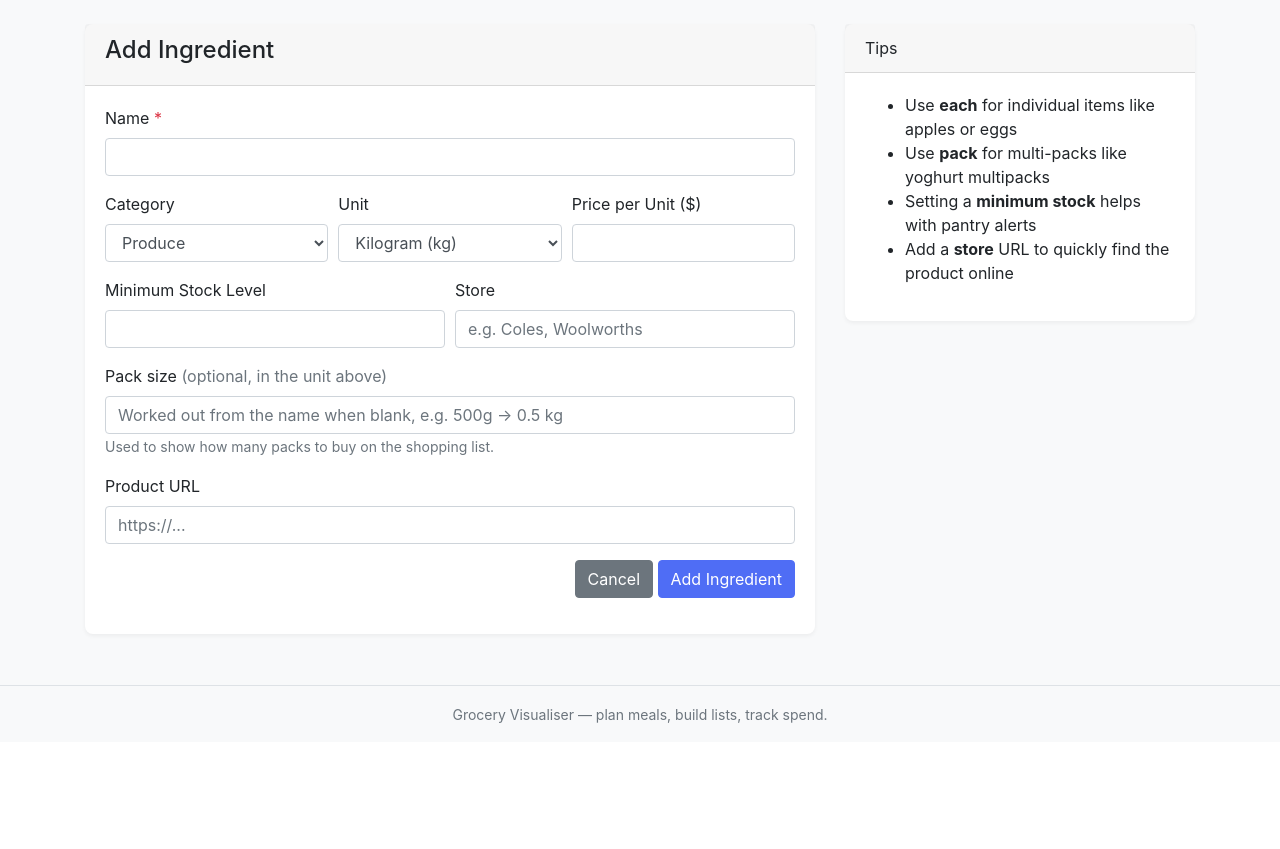
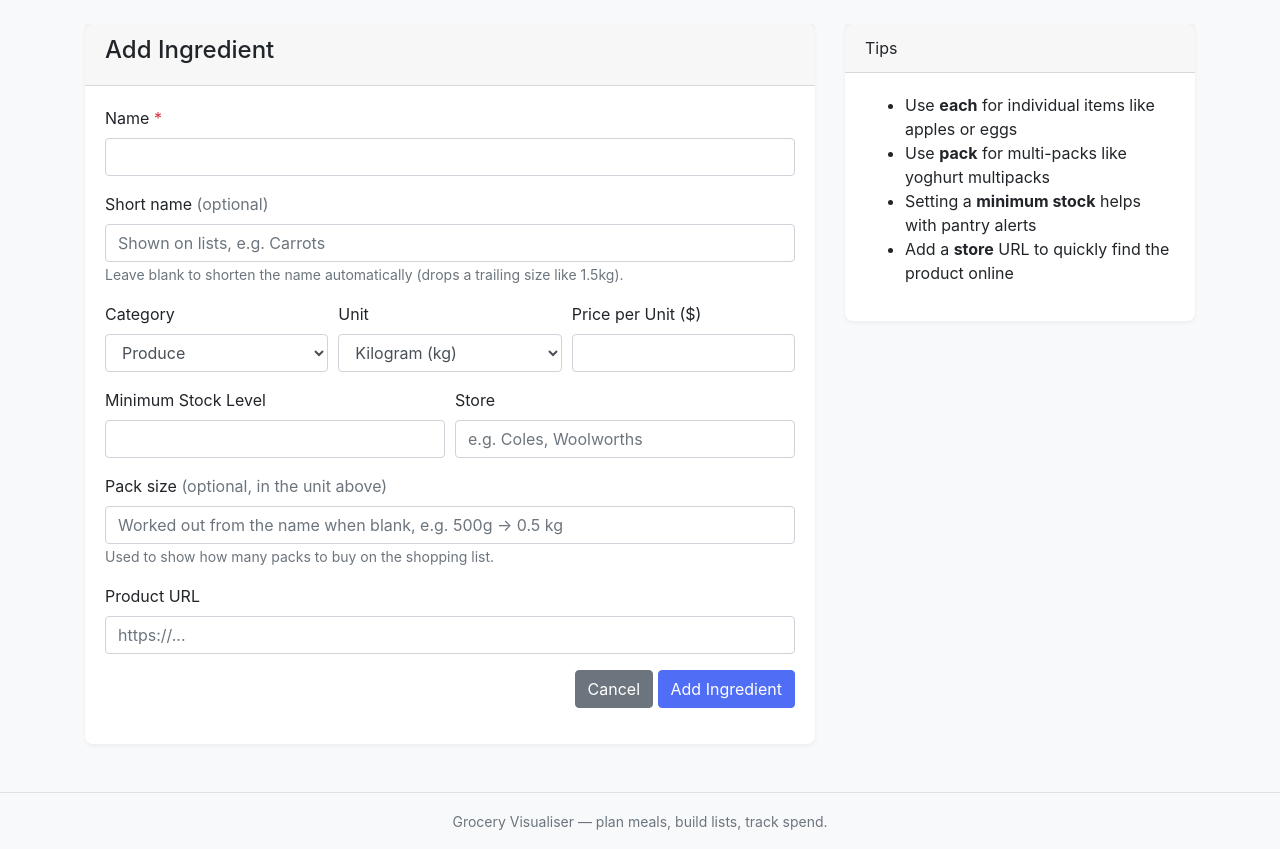
Before and after one commit to Deejpotter/groceries-spend-visualiser, a Flask app: page /ingredients/add in a window 1280 px wide. Shown: the part 58-907 px from the top of the page. Before the commit the page ends 781 px from the top, so only its background shows below. Run offline with Flask 3, Linux system fonts and the light colour scheme; the visitor is signed in with stand-in values (Sample User, id 1); data comes from the database, SQL or seed files in the repository; some libraries are stand-ins or nearby versions.

Commit message:
feat: show short display names for ingredients across the app
- Add an optional display_name to ingredients (schema + migration) with a Short name form field
- Add short_name()/label_of() to derive a readable label by stripping trailing pack sizes
- Render labels on the shopping list, spares panel, pantry, recipes, and ingredient dropdowns
- Keep the full product name for the 'buy X' hint and the 'other sizes' list
- Guess a short name when creating an ingredient from a purchased product
- Fix the buy hint to compare the live ingredient name so it won't fire for your own pack

```diff
--- a/app.py
+++ b/app.py
@@ -13,7 +13,8 @@
 from auth import login_user, logout_user, get_current_user, is_logged_in, login_required, hash_password, verify_password
 from models import (
     CATEGORIES, UNITS, MEAL_TYPES, DAYS_OF_WEEK,
-    CATEGORY_LOOKUP, DAY_LABELS, UNIT_LOOKUP, MEAL_TYPE_LABELS, category_label, is_http_url, parse_date,
+    CATEGORY_LOOKUP, DAY_LABELS, UNIT_LOOKUP, MEAL_TYPE_LABELS,
+    category_label, is_http_url, parse_date, label_of,
 )
 from routes import register_all_routes
 
@@ -90,6 +91,11 @@
     def filter_http_url(value):
         """Only http(s) URLs are rendered as links."""
         return value if is_http_url(value) else None
+
+    @application.template_filter("label")
+    def filter_label(value):
+        """Short display name for an ingredient-like dict."""
+        return label_of(value)
 
     @application.template_filter("nice_date")
     def format_nice_date(value):
--- a/database.py
+++ b/database.py
@@ -55,6 +55,7 @@
 CREATE TABLE IF NOT EXISTS ingredients (
     id INTEGER PRIMARY KEY AUTOINCREMENT,
     name TEXT NOT NULL,
+    display_name TEXT,
     category TEXT NOT NULL DEFAULT 'other',
     unit TEXT NOT NULL DEFAULT 'each',
     price REAL,
@@ -166,6 +167,7 @@
     ("shopping_list_items", "ingredient_id", "INTEGER"),
     ("meal_plan_entries", "is_continuation", "INTEGER DEFAULT 0"),
     ("ingredients", "pack_size", "REAL"),
+    ("ingredients", "display_name", "TEXT"),
 ]
 
 
--- a/routes/ingredients.py
+++ b/routes/ingredients.py
@@ -3,7 +3,7 @@
 from flask import Blueprint, render_template, request, redirect, url_for, flash, jsonify
 from database import get_db
 from auth import login_required
-from models import CATEGORY_LOOKUP, UNIT_LOOKUP, category_label, is_http_url
+from models import CATEGORY_LOOKUP, UNIT_LOOKUP, category_label, is_http_url, label_of
 
 ingredients_bp = Blueprint("ingredients", __name__)
 
@@ -29,6 +29,7 @@
     """Parse and validate the ingredient form. Returns (values, errors)."""
     values = {
         "name": request.form.get("name", "").strip(),
+        "display_name": request.form.get("display_name", "").strip() or None,
         "category": request.form.get("category", "").strip(),
         "unit": request.form.get("unit", "each").strip(),
         "price": request.form.get("price", type=float),
@@ -83,9 +84,9 @@
 
         db = get_db()
         db.execute(
-            """INSERT INTO ingredients (name, category, unit, price, url, store, minimum_stock, pack_size)
-               VALUES (?, ?, ?, ?, ?, ?, ?, ?)""",
-            (values["name"], values["category"], values["unit"], values["price"],
+            """INSERT INTO ingredients (name, display_name, category, unit, price, url, store, minimum_stock, pack_size)
+               VALUES (?, ?, ?, ?, ?, ?, ?, ?, ?)""",
+            (values["name"], values["display_name"], values["category"], values["unit"], values["price"],
              values["url"], values["store"], values["minimum_stock"], values["pack_size"])
         )
         db.commit()
@@ -115,9 +116,9 @@
             return render_template("ingredients/form.html", ingredient={**dict(ingredient), **values})
 
         db.execute(
-            """UPDATE ingredients SET name=?, category=?, unit=?, price=?, url=?, store=?, minimum_stock=?,
-               pack_size=? WHERE id=?""",
-            (values["name"], values["category"], values["unit"], values["price"],
+            """UPDATE ingredients SET name=?, display_name=?, category=?, unit=?, price=?, url=?, store=?,
+               minimum_stock=?, pack_size=? WHERE id=?""",
+            (values["name"], values["display_name"], values["category"], values["unit"], values["price"],
              values["url"], values["store"], values["minimum_stock"], values["pack_size"], ingredient_id)
         )
         db.commit()
@@ -144,8 +145,8 @@
 @login_required
 def ingredient_options():
     """Ingredient choices for client-side pickers (JSON, so names are never injected as HTML)."""
-    rows = get_db().execute("SELECT id, name, unit FROM ingredients ORDER BY name").fetchall()
-    return jsonify([dict(r) for r in rows])
+    rows = get_db().execute("SELECT id, name, display_name, unit FROM ingredients ORDER BY name").fetchall()
+    return jsonify([{**dict(r), "label": label_of(r)} for r in rows])
 
 
 def register_ingredient_routes(app):
--- a/routes/pantry.py
+++ b/routes/pantry.py
@@ -14,7 +14,7 @@
 def pantry_list():
     db = get_db()
     location = request.args.get("location", "").strip()
-    sql = """SELECT p.*, i.name as ingredient_name, i.category, i.unit as ingredient_unit
+    sql = """SELECT p.*, i.name as ingredient_name, i.display_name, i.category, i.unit as ingredient_unit
              FROM pantry_items p JOIN ingredients i ON p.ingredient_id = i.id"""
     params = []
     if location:
@@ -66,7 +66,7 @@
             flash("Item not found.", "error")
             return redirect(url_for("pantry.pantry_list"))
 
-    ingredients = db.execute("SELECT id, name, unit, category FROM ingredients ORDER BY name").fetchall()
+    ingredients = db.execute("SELECT id, name, display_name, unit, category FROM ingredients ORDER BY name").fetchall()
 
     if request.method == "POST":
         ingredient_id = request.form.get("ingredient_id", type=int)
--- a/routes/recipes.py
+++ b/routes/recipes.py
@@ -18,7 +18,7 @@
 
     ingredients = db.execute(
         """SELECT ri.id as ri_id, ri.quantity, ri.unit_override,
-                  i.id as ingredient_id, i.name, i.unit, i.category
+                  i.id as ingredient_id, i.name, i.display_name, i.unit, i.category
            FROM recipe_ingredients ri
            JOIN ingredients i ON ri.ingredient_id = i.id
            WHERE ri.recipe_id = ?""",
--- a/services/repository.py
+++ b/services/repository.py
@@ -68,8 +68,8 @@
 def load_list_rows() -> List[Dict]:
     """Shopping-list rows with the fields of their ingredient (ing_*), ticked items last."""
     return [dict(r) for r in get_db().execute(
-        """SELECT s.*, i.url AS product_url, i.name AS ing_name, i.unit AS ing_unit,
-                  i.pack_size AS ing_pack_size, i.price AS ing_price
+        """SELECT s.*, i.url AS product_url, i.name AS ing_name, i.display_name,
+                  i.unit AS ing_unit, i.pack_size AS ing_pack_size, i.price AS ing_price
            FROM shopping_list_items s
            LEFT JOIN ingredients i ON i.id = s.ingredient_id
            ORDER BY s.checked, s.category, s.ingredient_name"""
--- a/services/shopping_list_generator.py
+++ b/services/shopping_list_generator.py
@@ -8,7 +8,7 @@
 import re
 from typing import Dict, List, Optional, Tuple, Union
 
-from models import convert_unit, to_display_unit, units_compatible
+from models import convert_unit, label_of, to_display_unit, units_compatible
 
 # Pantry stock keyed by ingredient id (preferred) or name: either a bare quantity
 # (assumed to be in the same unit as the list line) or a (quantity, unit) pair.
@@ -236,7 +236,7 @@
     for line in lines:
         best = (line.get("pack_choice") or {}).get("best")
         if best and best["spare"] >= best["pack_size"] * min_share and line.get("ingredient_id"):
-            result.append({"ingredient_id": line["ingredient_id"], "name": line["ingredient_name"],
+            result.append({"ingredient_id": line["ingredient_id"], "name": label_of(line),
                            "quantity": best["spare"], "unit": best["spare_unit"],
                            "shown": best["spare_shown"], "shown_unit": best["spare_shown_unit"]})
     return result
--- a/templates/ingredients/form.html
+++ b/templates/ingredients/form.html
@@ -16,6 +16,14 @@
                         <label for="name">Name <span class="text-danger">*</span></label>
                         <input type="text" class="form-control" id="name" name="name"
                                value="{{ ingredient.name if ingredient else '' }}" required>
+                    </div>
+
+                    <div class="form-group">
+                        <label for="display_name">Short name <span class="text-muted font-weight-normal">(optional)</span></label>
+                        <input type="text" class="form-control" id="display_name" name="display_name"
+                               value="{{ ingredient.display_name if ingredient else '' }}"
+                               placeholder="Shown on lists, e.g. Carrots">
+                        <small class="text-muted">Leave blank to shorten the name automatically (drops a trailing size like 1.5kg).</small>
                     </div>
 
                     <div class="form-row">
--- a/templates/ingredients/list.html
+++ b/templates/ingredients/list.html
@@ -49,7 +49,7 @@
     <tbody>
         {% for ing in ingredients %}
         <tr>
-            <td><strong>{{ ing.name }}</strong></td>
+            <td>{% set lbl = ing|label %}<strong>{{ lbl }}</strong>{% if ing.name != lbl %}<div class="text-muted small">{{ ing.name }}</div>{% endif %}</td>
             <td>{{ category_lookup.get(ing.category, ing.category) }}</td>
             <td>{{ unit_label(ing.unit) }}</td>
             <td>{% if ing.price %}{{ ing.price|unit_price }}/{{ ing.unit|replace('_', ' ') }}{% else %}—{% endif %}</td>
--- a/templates/pantry/form.html
+++ b/templates/pantry/form.html
@@ -18,7 +18,7 @@
                             <option value="">Select ingredient...</option>
                             {% for ing in ingredients %}
                             <option value="{{ ing.id }}" {% if item and item.ingredient_id == ing.id %}selected{% endif %}>
-                                {{ ing.name }} ({{ ing.unit }})
+                                {{ ing|label }} ({{ ing.unit }})
                             </option>
                             {% endfor %}
                         </select>
--- a/templates/pantry/list.html
+++ b/templates/pantry/list.html
@@ -39,7 +39,7 @@
         {% for item in items %}
         <tr class="{{ 'table-danger' if item.expiry_status == 'expired' else 'table-warning' if item.expiry_status == 'soon' else '' }}">
             <td>
-                <strong>{{ item.ingredient_name }}</strong>
+                <strong>{{ item|label }}</strong>
                 <div class="text-muted small">{{ item.category or '' }}</div>
             </td>
             <td style="text-align: right;">{{ item.quantity }}</td>
--- a/templates/recipes/detail.html
+++ b/templates/recipes/detail.html
@@ -59,7 +59,7 @@
                 <ul class="list-group list-group-flush">
                     {% for ri in recipe.recipe_ingredients %}
                     <li class="list-group-item d-flex justify-content-between align-items-center">
-                        <span>{{ ri.quantity|amount(ri.unit_display) }} {{ ri.ingredient_name }}</span>
+                        <span>{{ ri.quantity|amount(ri.unit_display) }} {{ ri|label }}</span>
                     </li>
                     {% endfor %}
                 </ul>
--- a/templates/recipes/form.html
+++ b/templates/recipes/form.html
@@ -98,7 +98,7 @@
                                 <div class="col-md-6">
                                     <select class="form-control ingredient-select" name="ingredient_ids"
                                             data-selected="{{ ri.ingredient_id }}">
-                                        <option value="{{ ri.ingredient_id }}" selected>{{ ri.ingredient_name }} ({{ ri.unit }})</option>
+                                        <option value="{{ ri.ingredient_id }}" selected>{{ ri|label }} ({{ ri.unit }})</option>
                                     </select>
                                 </div>
                                 <div class="col-md-2">
@@ -211,7 +211,7 @@
         select.innerHTML = '';
         select.add(new Option('Select ingredient...', ''));
         ingredients.forEach(ing => {
-            const opt = new Option(`${ing.name} (${ing.unit})`, ing.id);
+            const opt = new Option(`${ing.label || ing.name} (${ing.unit})`, ing.id);
             if (String(ing.id) === String(selected)) opt.selected = true;
             select.add(opt);
         });
--- a/templates/spend/products.html
+++ b/templates/spend/products.html
@@ -48,7 +48,7 @@
                             <option value="">— Not linked —</option>
                             <option value="new">+ Create new ingredient</option>
                             {% for i in ingredients %}
-                            <option value="{{ i.id }}" {% if i.id == p.ingredient_id %}selected{% endif %}>{{ i.name }} ({{ i.unit }})</option>
+                            <option value="{{ i.id }}" {% if i.id == p.ingredient_id %}selected{% endif %}>{{ i|label }} ({{ i.unit }})</option>
                             {% endfor %}
                         </select>
                         <div class="custom-control custom-checkbox small mt-1">
```
Also changed, not shown: models.py (+42 -2 lines), routes/spend.py (+5 -4 lines), templates/shopping_lists/view.html (+4 -4 lines), tests/test_review_fixes.py (+57 -0 lines).
